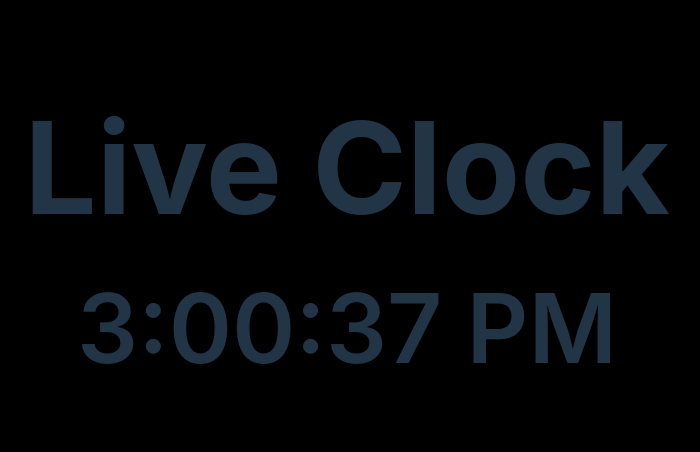
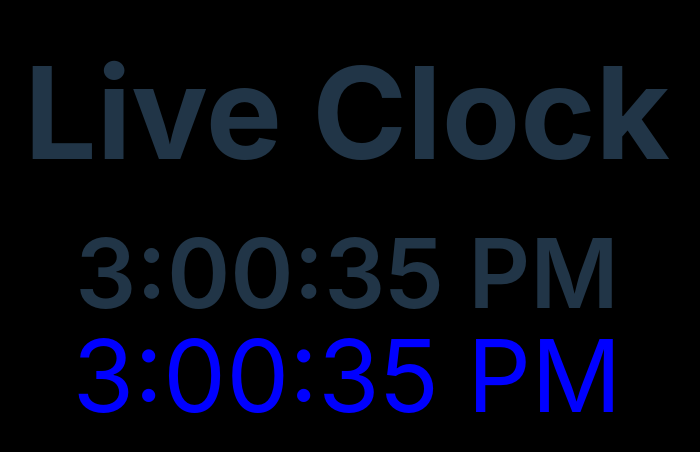
Before and after one commit to Siddharth-M-77/MERN12__REACT, a React (Vite) app: page / in a window 1280 px wide. Shown: the part 160-612 px from the top of the page, without its empty margins (293-993 px from the left). Built offline with nearby package versions, Linux system fonts and the light colour scheme.

Commit message:
internal css & external css and inline css

```diff
--- a/src/components/LiveClock.jsx
+++ b/src/components/LiveClock.jsx
@@ -1,5 +1,6 @@
 import { useEffect, useState } from "react";
-import './LiveClock.css'
+// import './LiveClock.css'
+import css from "./LiveClock.module.css"
 
 const LiveClock = () => {
   const [time, setTime] = useState(new Date().toLocaleTimeString());
@@ -25,6 +26,7 @@ const LiveClock = () => {
       {/* <h1 className="clock text-9xl font-bold">Live Clock</h1> */}
 
       <h1 className="text-8xl font-semibold mt-12">{time}</h1>
+      <h1 className={css.clock2}>{time}</h1>
     </div>
   );
 };
--- /dev/null
+++ b/src/components/LiveClock.module.css
@@ -0,0 +1,9 @@
+.clock2 {
+  font-size: 100px;
+  color: blue;
+}
+
+/* BEM => Block Element Modifier */
+
+/* create_form_heading */
+/* create_footer_copyright */
```
